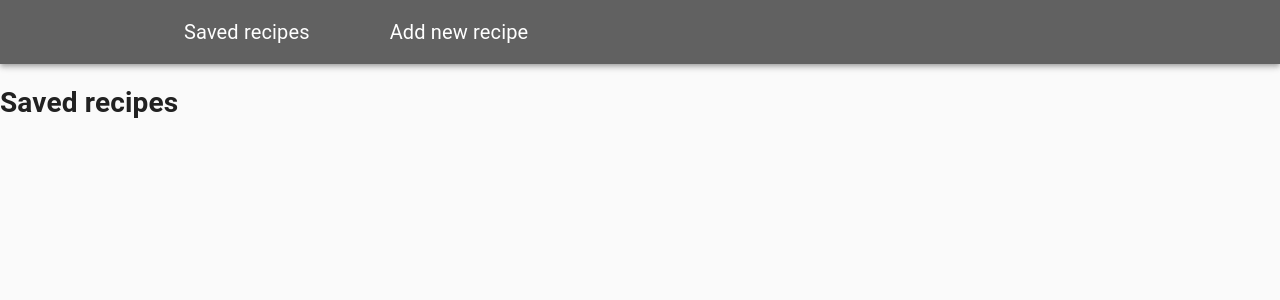
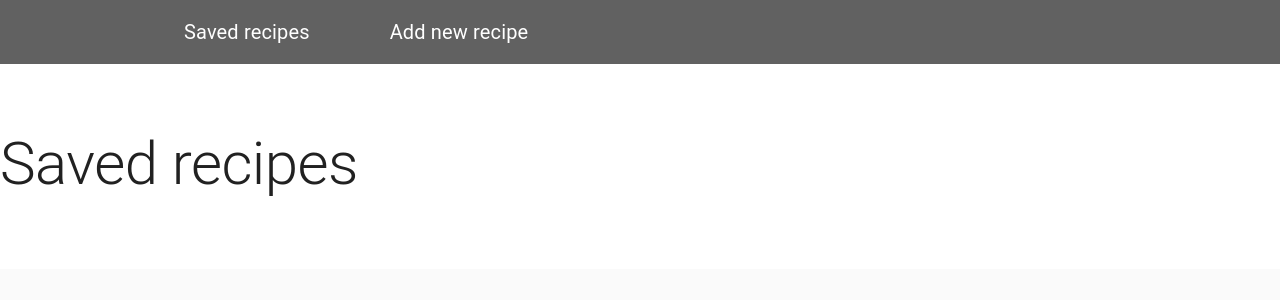
Before and after one commit to elvitak/recipe_saver_client, a React (Create React App) app: page / in a window 1280 px wide. Shown: the top 300 px of the page. Built offline with nearby package versions, Linux system fonts and the light colour scheme.

Commit message:
apply material ui for recipe collection

```diff
--- a/src/components/DisplayRecipeCollection.jsx
+++ b/src/components/DisplayRecipeCollection.jsx
@@ -1,14 +1,55 @@
 import React from "react";
+import {
+  Typography,
+  Container,
+  CardContent,
+  CardActions,
+  Button,
+  Grid,
+  Card,
+} from "@material-ui/core";
+import useStyles from "../styles/styles";
 
 const DisplayRecipeCollection = ({ recipeCollection }) => {
-  const recipeList = recipeCollection.map((recipe) => {
-    return <li key={recipe.id}>{recipe.title}</li>;
-  });
-
+  const classes = useStyles();
   return (
     <>
-      <h1 data-cy="collectionOfRecipes">Saved recipes</h1>
-      <ul data-cy="recipe-collection">{recipeList}</ul>
+      <main>
+        <div className={classes.container}>
+          <Typography
+            variant="h2"
+            align="left"
+            color="textPrimary"
+            gutterBottom
+            data-cy="collectionOfRecipes"
+          >
+            Saved recipes
+          </Typography>
+        </div>
+        <Container className={classes.cardGrid} disableGutters={true}>
+          <Grid container spacing={4}>
+            {recipeCollection.map((recipe) => (
+              <Grid item key={recipe.id} xs={12} sm={6} md={4}>
+                <Card className={classes.card}>
+                  <CardContent className={classes.cardContent}>
+                    <Typography gutterBottom variant="h5">
+                      {recipe.title}
+                    </Typography>
+                  </CardContent>
+                  <CardActions>
+                    <Button size="small" color="primary">
+                      View
+                    </Button>
+                    <Button size="small" color="primary">
+                      Edit
+                    </Button>
+                  </CardActions>
+                </Card>
+              </Grid>
+            ))}
+          </Grid>
+        </Container>
+      </main>
     </>
   );
 };
--- /dev/null
+++ b/src/styles/styles.js
@@ -0,0 +1,21 @@
+import { makeStyles } from "@material-ui/core/styles";
+
+const useStyles = makeStyles((theme) => ({
+  container: {
+    backgroundColor: theme.palette.background.paper,
+    padding: theme.spacing(8, 0, 6),
+  },
+  cardGgrid: {
+    padding: "20px 0",
+  },
+  card: {
+    height: "100%",
+    display: "flex",
+    flexDirection: "column",
+  },
+  cardContent: {
+    flexGrow: 1,
+  },
+}));
+
+export default useStyles;
```
